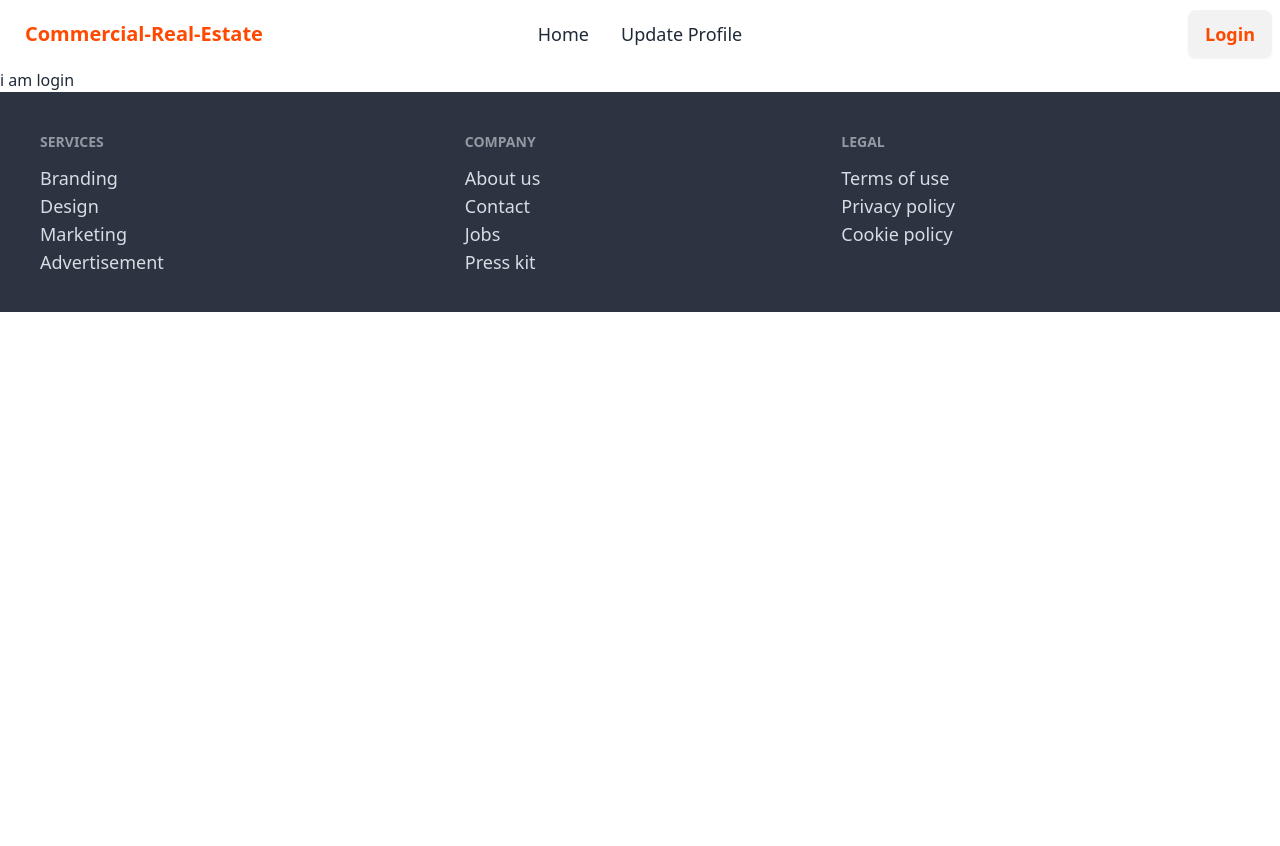
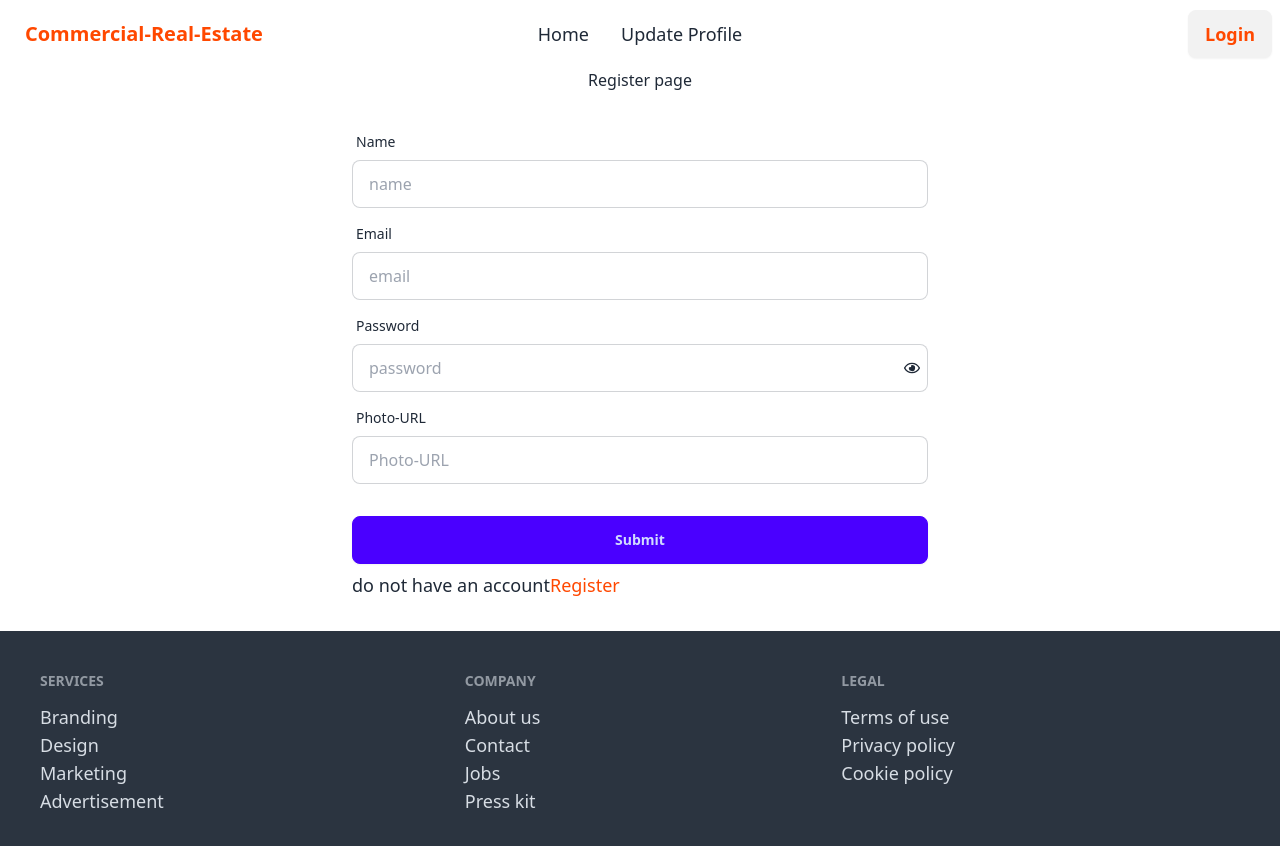
Before and after one commit to shahin2525/commercial-real-estate, a React (Vite) app: page /login in a window 1280 px wide. Shown: the top 846 px of the page. Before the commit the page ends 800 px from the top, so only its background shows below. Built offline with nearby package versions, Linux system fonts and the light colour scheme; no server answers.

Commit message:
add login

```diff
--- a/package.json
+++ b/package.json
@@ -18,6 +18,7 @@
     "react-hook-form": "^7.52.2",
     "react-icons": "^5.3.0",
     "react-router-dom": "^6.26.1",
+    "react-toastify": "^10.0.5",
     "sort-by": "^1.2.0"
   },
   "devDependencies": {
--- a/src/main.jsx
+++ b/src/main.jsx
@@ -4,11 +4,13 @@ import { RouterProvider } from "react-router-dom";
 import "./index.css";
 import router from "./routes/router.jsx";
 import AuthProvider from "./auth/AuthProvider.jsx";
+import { ToastContainer } from "react-toastify";
 
 createRoot(document.getElementById("root")).render(
   <StrictMode>
     <AuthProvider>
       <RouterProvider router={router} />
+      <ToastContainer></ToastContainer>
     </AuthProvider>
   </StrictMode>
 );
--- a/src/pages/Login/Login.jsx
+++ b/src/pages/Login/Login.jsx
@@ -1,7 +1,117 @@
+import { useContext, useState } from "react";
+import { useForm } from "react-hook-form";
+import { AuthContext } from "../../auth/AuthProvider";
+import { toast } from "react-toastify";
+import { FaEyeSlash, FaRegEye } from "react-icons/fa";
+import { Link } from "react-router-dom";
+
 const Login = () => {
+  const [showPassword, setShowPassword] = useState(false);
+  const [error, setError] = useState("");
+  console.log(error);
+  const { createUser } = useContext(AuthContext);
+
+  const { register, handleSubmit, reset } = useForm();
+  const onSubmit = (data) => {
+    console.log(data);
+    const email = data.email;
+    const password = data.password;
+    setError("");
+    createUser(email, password)
+      .then((userCredential) => {
+        // Signed up
+        const user = userCredential.user;
+        toast("user login successfully");
+        console.log(user);
+      })
+      .catch((error) => {
+        // const errorMessage = error.message;
+        setError(error.message);
+        console.log(error);
+      });
+
+    reset();
+  };
   return (
-    <div>
-      <h1> i am login</h1>
+    <div className="sm:w-3/4 md:w-1/2 mx-auto">
+      <h1 className="text-center">Register page</h1>
+
+      {error && <p className="text-2xl text-red-500 font-bold">{error}</p>}
+
+      <form onSubmit={handleSubmit(onSubmit)} className="card-body">
+        <div className="form-control">
+          <label className="label">
+            <span className="label-text">Name</span>
+          </label>
+          <input
+            {...register("name")}
+            type="text"
+            placeholder="name"
+            className="input input-bordered"
+            required
+          />
+        </div>
+        <div className="form-control">
+          <label className="label">
+            <span className="label-text">Email</span>
+          </label>
+          <input
+            {...register("email")}
+            type="email"
+            placeholder="email"
+            className="input input-bordered"
+            required
+          />
+          {/* <label className="label">
+            <a href="#" className="label-text-alt link link-hover">
+              Forgot password?
+            </a>
+          </label> */}
+        </div>
+        <div className="form-control relative">
+          <label className="label">
+            <span className="label-text">Password</span>
+          </label>
+          <input
+            {...register("password")}
+            type={showPassword ? "text" : "password"}
+            placeholder="password"
+            className="input input-bordered"
+            min="6"
+            max="20"
+            pattern="(?=.*[A-Z])(?=.*[a-z]).*"
+            required
+          />
+          <button
+            onClick={() => setShowPassword(!showPassword)}
+            className="absolute top-[62%] right-2"
+          >
+            {showPassword ? <FaEyeSlash /> : <FaRegEye />}
+          </button>
+        </div>
+        <div className="form-control">
+          <label className="label">
+            <span className="label-text">Photo-URL</span>
+          </label>
+          <input
+            {...register("photo-URL")}
+            type="text"
+            placeholder="Photo-URL"
+            className="input input-bordered"
+            required
+          />
+        </div>
+        <div className="form-control mt-6">
+          {/* <button className="btn btn-primary">Login</button> */}
+          <input className="btn btn-primary" type="submit" />
+        </div>
+        <p className="text-[18px]">
+          do not have an account
+          <Link className="text-bold text-[18px] text-[#ff4800]" to="/register">
+            Register
+          </Link>
+        </p>
+      </form>
     </div>
   );
 };
--- a/src/pages/Register/Register.jsx
+++ b/src/pages/Register/Register.jsx
@@ -4,9 +4,12 @@ import { AuthContext } from "../../auth/AuthProvider";
 import { FaRegEye } from "react-icons/fa";
 import { FaEyeSlash } from "react-icons/fa6";
 import { Link } from "react-router-dom";
+import { toast } from "react-toastify";
+import "react-toastify/dist/ReactToastify.css";
 const Register = () => {
   const [showPassword, setShowPassword] = useState(false);
   const [error, setError] = useState("");
+  console.log(error);
   const { createUser } = useContext(AuthContext);
 
   const { register, handleSubmit, reset } = useForm();
@@ -14,37 +17,28 @@ const Register = () => {
     console.log(data);
     const email = data.email;
     const password = data.password;
+    setError("");
     createUser(email, password)
       .then((userCredential) => {
         // Signed up
         const user = userCredential.user;
+        toast("user created successfully");
         console.log(user);
       })
       .catch((error) => {
-        const errorMessage = error.message;
-        setError(errorMessage);
-        console.log(errorMessage);
+        // const errorMessage = error.message;
+        setError(error.message);
+        console.log(error);
       });
 
-    console.log(email, password);
     reset();
   };
   return (
     <div className="sm:w-3/4 md:w-1/2 mx-auto">
       <h1 className="text-center">Register page</h1>
 
-      {/* <form onSubmit={handleSubmit(onSubmit)}>
-        <label>Name</label>
-        <input {...register("Name")} />
-        <label>Photo-url</label>
-        <input {...register("Photo-url")} />
-        <label>Email</label>
-        <input {...register("Email")} />
-        <label>Password</label>
-        <input {...register("Password")} />
+      {error && <p className="text-2xl text-red-500 font-bold">{error}</p>}
 
-        <input type="submit" />
-      </form> */}
       <form onSubmit={handleSubmit(onSubmit)} className="card-body">
         <div className="form-control">
           <label className="label">
```
Also changed, not shown: 1 other file (tests, documents, lock files or other folders).
